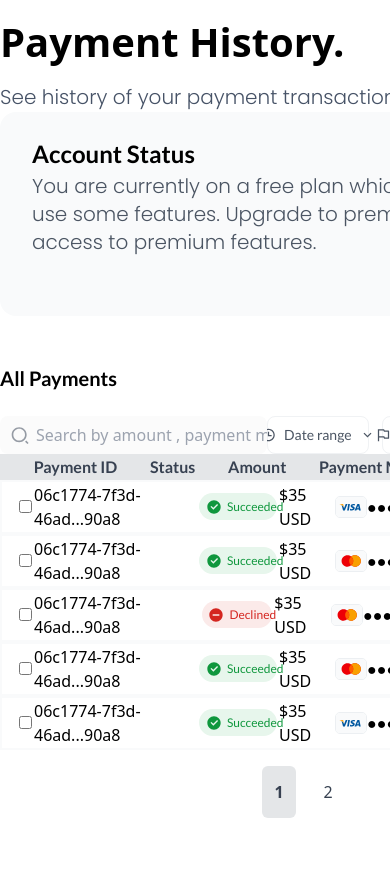
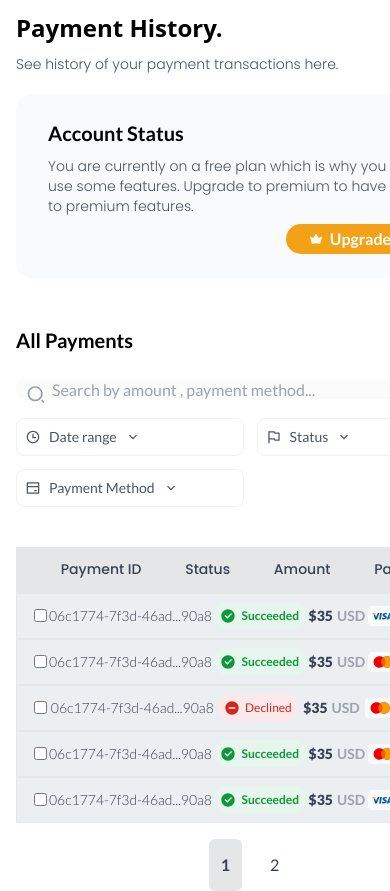
Before and after one commit to Lycan-Xx/test-4, a React (Vite) app: page /payment-history in a window 390 px wide. Before the commit the page ends 844 px from the top, so only its background shows below. Built offline with nearby package versions, Linux system fonts and the light colour scheme.

Commit message:
paymentHistory page mobile

```diff
--- a/src/components/AccountInformation.jsx
+++ b/src/components/AccountInformation.jsx
@@ -23,7 +23,7 @@ const AccountInformation = () => {
       alt=""
      />
      <img
-      className="absolute lg:h-full lg:w-full h-[20px] w-[20px] lg:bottom-[1rem] lg:right-[1rem] right-0 bottom-3"
+      className="absolute lg:h-[40px] lg:w-[40px] h-[20px] w-[20px] lg:bottom-[1rem] lg:right-[1rem] right-0 bottom-3"
       src={ProfileCamera}
       alt=""
      />
--- a/src/components/HeadingSubtitle.jsx
+++ b/src/components/HeadingSubtitle.jsx
@@ -1,7 +1,7 @@
 const HeadingSubtitle = ({ heading, subtitle }) => {
  return (
   <header className="flex flex-col md:gap-[16px] gap-[10px] mb-[24px]">
-   <h4 className="font-bold text-2xl lg:text-[40px]">{heading}</h4>
+   <h4 className="font-bold text-2xl lg:text-[40px] font-lato">{heading}</h4>
    <p className="font-poppins font-light text-sm lg:text-[20px] mt-[10px] text-greytext">
     {subtitle}
    </p>
--- a/src/components/PaymentHistoryList.jsx
+++ b/src/components/PaymentHistoryList.jsx
@@ -10,7 +10,6 @@ import SuccessTick from "../assets/successtick.svg"
 import FailureMinus from "../assets/declinedMinus.svg"
 import printIcon from "../assets/Printer.svg"
 import { paymentHistory } from "../data/data"
-import PaymentHistory from "./pages/PaymentHistory"
 
 const Sorters = [
  {
@@ -57,26 +56,26 @@ const PaymentHistoryList = () => {
   setCurrentPage(pageNumber)
  }
  return (
-  <section className="flex flex-col mx-auto w-full">
+  <section className="flex flex-col mx-auto w-full font-lato">
    <h5 className="font-bold font-lato text-xl text-grey-700 mb-[24px]">
     All Payments
    </h5>
-   <div className="flex flex-row justify-between">
+   <div className="flex flex-col lg:flex-row justify-between gap-4">
     <div className="lg:h-[41px] relative">
      <input
-      className="lg:w-[449px] pl-[36px] h-full rounded-[8px] bg-[#fbfbfb] focus:outline-none "
+      className="lg:w-[449px] pl-[36px] w-full h-full rounded-[8px] bg-[#fbfbfb] focus:outline-none "
       type="text"
       placeholder="Search by amount , payment method..."
      />
      <img className="absolute top-1/4 left-[10px]" src={SearchIcon} alt="" />
     </div>
 
-    <div className="flex flex-row gap-[13px] ">
+    <div className=" lg:flex lg:flex-row grid grid-cols-2 gap-[13px] ">
      {Sorters.map((item) => {
       const { id, icon, text } = item
       return (
        <button
-        className="flex flex-row justify-center items-center align-middle border-[0.5px] border-[#f0f2f4] rounded-lg h-[100%] p-2 gap-2 "
+        className="flex flex-row lg:justify-center items-center align-middle border-[0.5px] border-[#f0f2f4] rounded-lg h-[100%] p-2 gap-2 "
         key={id}
        >
         <img className="h-[16px] w-[16px]" src={icon} alt="" />
@@ -89,15 +88,16 @@ const PaymentHistoryList = () => {
      })}
     </div>
    </div>
-   <table className="flex flex-col lg:mt-[23px]">
+   <section className="overflow-x-scroll md:overflow-clip whitespace-nowrap max-w-[120vw] mt-[40px]">
+    <table className="flex flex-col lg:mt-[23px] bg-[#eceff2] w-max">
      <thead className="bg-[#e4e6e8]">
-     <tr className="flex flex-row justify-between items-center w-full lg:h-[52px] font-lato font-bold text-[#374151]">
+      <tr className="flex flex-row justify-between items-center text-[14px] w-full h-[46px] lg:h-[52px] font-poppins  text-[#374151]">
        <th className=""></th>
-      <th className="flex-grow-1">Payment ID</th>
-      <th className="">Status</th>
-      <th>Amount</th>
-      <th>Payment Method</th>
-      <th>Creation date</th>
+       <th className="flex-grow-1 font-medium">Payment ID</th>
+       <th className="font-medium">Status</th>
+       <th className="font-medium">Amount</th>
+       <th className="font-medium">Payment Method</th>
+       <th className="font-medium">Creation date</th>
        <th></th>
       </tr>
      </thead>
@@ -114,18 +114,20 @@ const PaymentHistoryList = () => {
        } = item
        return (
         <tr
-        className="flex flex-row items-center justify-between border-[2px] border-gray-50 md:h-[52px]"
+         className="flex flex-row items-center justify-between border-[1px] border-[#e4e6e8] h-[46px] md:h-[52px] font-lato"
          key={id}
         >
          <td className=" ml-[16px] ">
           <input type="checkbox" id="option1" name="option1" value="Option 1" />
          </td>
-        <td>{paymentID}</td>
+         <td className="lg:font-bold font-light text-sm leading-[140%] text-gray-700">
+          {paymentID}
+         </td>
          <td>
           {paymentStatus ? (
-          <span className="bg-[#e7f6ec] rounded-3xl px-[7.5px] py-[5.5px] flex flex-row md:w-[105px] text-xs text-[#0f973d] font-lato">
+           <span className="bg-[#e7f6ec] rounded-3xl px-[7.5px] py-[5.5px] flex flex-row md:w-[105px] text-xs text-[#0f973d] font-lato font-bold leading-[16px]">
             {" "}
-           <img className="pr-[6px]" src={SuccessTick} alt="" />
+            <img className="pr-[6px] " src={SuccessTick} alt="" />
             Succeeded
            </span>
           ) : (
@@ -136,7 +138,10 @@ const PaymentHistoryList = () => {
            </span>
           )}
          </td>
-        <td>${Amount} USD</td>
+         <td className="text-sm font-bold text-gray-400 font-lato leading-[140%]">
+          <span className="font-extrabold text-gray-700 pr-1">${Amount}</span>
+          USD
+         </td>
          <td className="flex flex-row">
           <img src={cardLogos[cardType]} alt="" />
           <p> {"●●●●" + cardNumber.slice(-4)}</p>
@@ -153,6 +158,8 @@ const PaymentHistoryList = () => {
       })}
      </tbody>
     </table>
+   </section>
+
    <div className="flex justify-center mt-4 h-[52px]">
     {totalPages > 1 &&
      Array.from({ length: totalPages }, (_, i) => i + 1).map((pageNumber) => (
--- a/src/components/pages/PaymentHistory.jsx
+++ b/src/components/pages/PaymentHistory.jsx
@@ -4,35 +4,39 @@ import PaymentHistoryList from "../PaymentHistoryList.jsx"
 
 const PaymentHistory = () => {
  return (
-  <main className="flex flex-col">
-   <header className="flex flex-col mx-auto justify-between w-full mb-[48px]">
+  <main className="flex flex-col px-[1rem]">
+   <header className="flex flex-col mx-auto justify-between w-full mb-[48px] gap-[20px]">
     <div className="flex flex-col">
-     <h4 className="font-bold text-[40px]">Payment History.</h4>
-     <p className="font-poppins font-light text-[20px] mt-[10px] text-greytext">
+     <h4 className="font-bold text-2xl lg:text-[40px]">Payment History.</h4>
+     <p className="font-poppins font-light text-sm md:text-[20px] mt-[10px] text-greytext">
       See history of your payment transactions here.
      </p>
     </div>
-    <div className="rounded-[16px] bg-gray-50 py-[24px] px-[32px] flex flex-col mx-auto justify-center align-middle w-full">
-     <h5 className="text-2xl font-bold leading-[150%] font-lato">
+    <div className="rounded-[16px] bg-gray-50 py-[24px] px-[32px] flex flex-col mx-auto justify-center align-middle w-full gap-2">
+     <h5 className="text-xl md:text-2xl font-bold leading-[150%] font-lato">
       Account Status
      </h5>
-     <p className="font-poppins text-xl font-light text-gray-600 lg:w-[1064px]">
+     <p className="font-poppins text-sm md:text-xl font-light text-gray-600 lg:w-[1064px] w-full">
       {" "}
       You are currently on a free plan which is why you can't use some features.
       Upgrade to premium to have access to premium features.
      </p>
      <div className="flex w-[100%] justify-end">
-      <button className="md:w-[260px] md:h-[68px] rounded-[40px]  bg-primary flex flex-row justify-center items-center">
-       <img className="w-[24px] h-[24px]" src={Crown} alt="" />
-       <p className="text-white text-[24px] font-bold ml-[8px] font-lato">
+      <button className="md:w-[260px] md:h-[68px] rounded-[40px]  bg-primary flex flex-row justify-center items-center py-[3px] px-[24px]">
+       <img
+        className=" h-[12px] w-[12px] lg:w-[24px] lg:h-[24px]"
+        src={Crown}
+        alt=""
+       />
+       <p className="text-white md:text-[24px] font-bold ml-[8px] font-lato">
         {" "}
         Upgrade Now{" "}
        </p>
       </button>
      </div>
     </div>
-     </header>
-     <PaymentHistoryList />
+   </header>
+   <PaymentHistoryList />
   </main>
  )
 }
```
Lines whose indentation alone changed are shown as unchanged.
